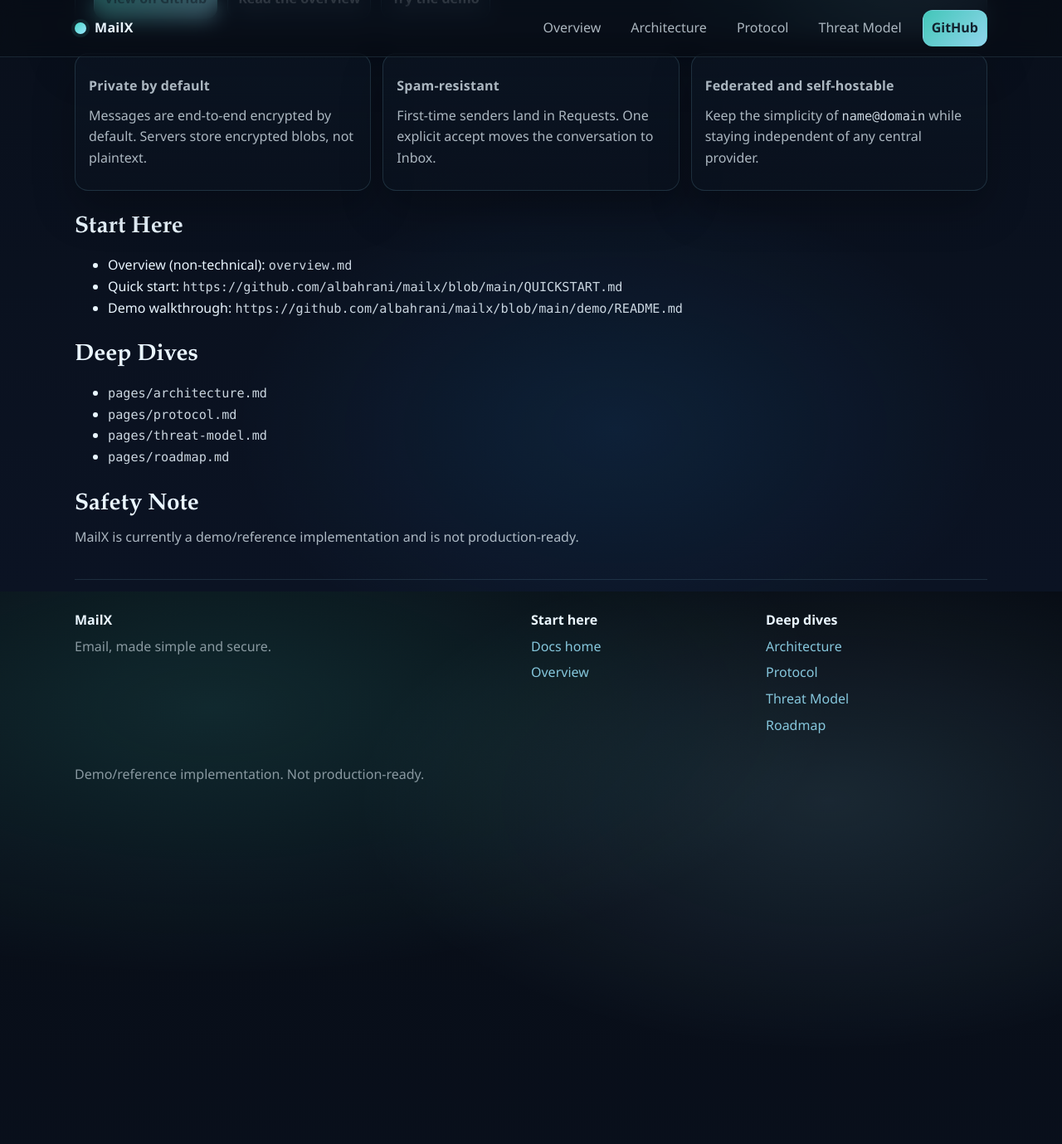
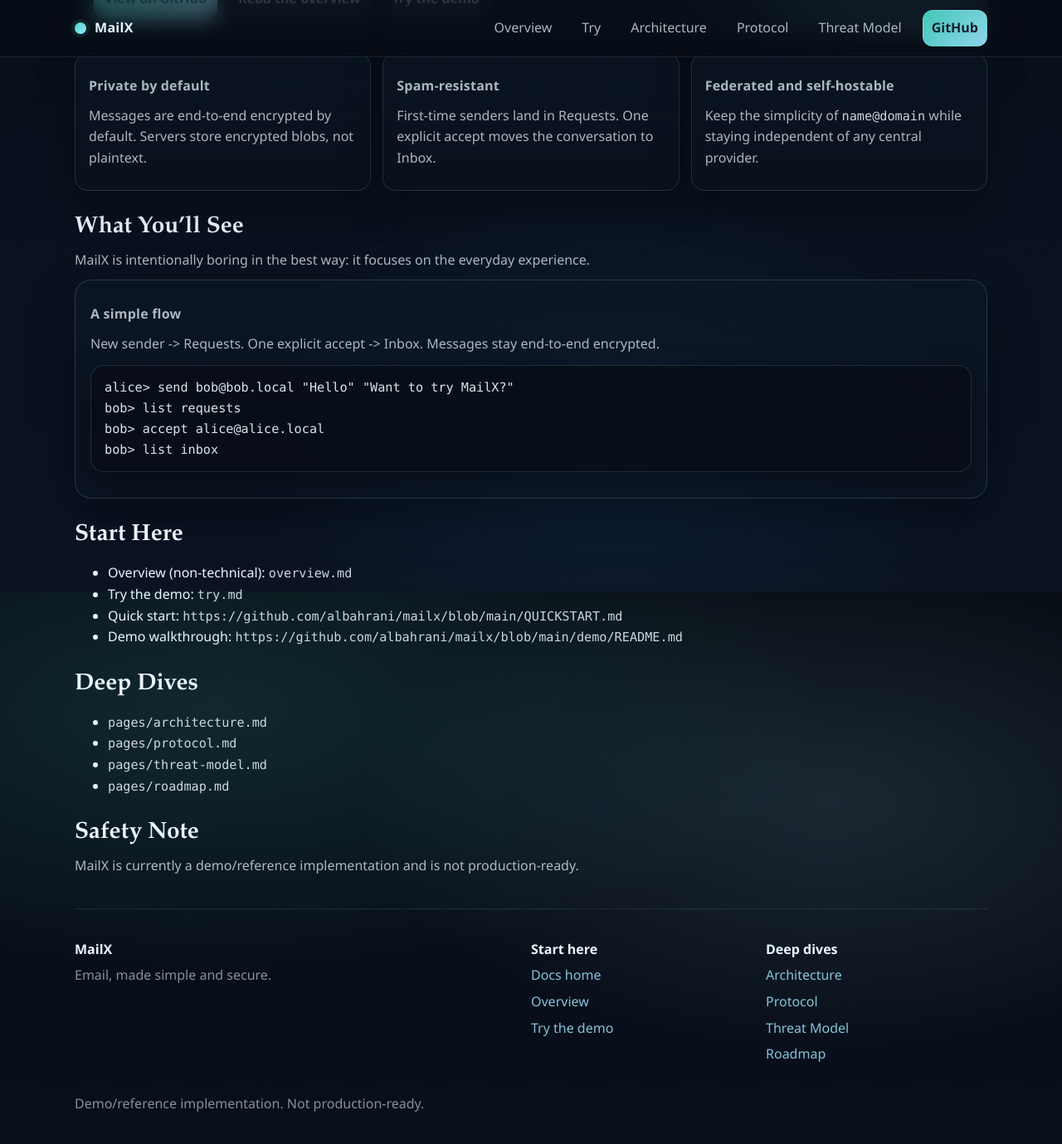
Before and after one commit to albahrani/mailx, a Jekyll site: the page built from docs/index.md, in a window 1280 px wide and 1400 px high, scrolled down 687 px. Shown: the top 1379 px of the window at 83% size. Built offline with Jekyll 4.4.1, drawn with Linux system fonts in a browser that asks for light colours.

Commit message:
docs(site): add Try page and clarify demo flow

```diff
--- a/docs/_layouts/default.html
+++ b/docs/_layouts/default.html
@@ -20,6 +20,7 @@
           </a>
           <nav class="menu" aria-label="Primary">
             <a href="{{ "/overview/" | relative_url }}">Overview</a>
+            <a href="{{ "/try/" | relative_url }}">Try</a>
             <a href="{{ "/pages/architecture/" | relative_url }}">Architecture</a>
             <a href="{{ "/pages/protocol/" | relative_url }}">Protocol</a>
             <a href="{{ "/pages/threat-model/" | relative_url }}">Threat Model</a>
@@ -49,6 +50,7 @@
               <div class="footTitle">Start here</div>
               <a href="{{ "/" | relative_url }}">Docs home</a>
               <a href="{{ "/overview/" | relative_url }}">Overview</a>
+              <a href="{{ "/try/" | relative_url }}">Try the demo</a>
             </div>
             <div>
               <div class="footTitle">Deep dives</div>
--- a/docs/index.md
+++ b/docs/index.md
@@ -16,7 +16,7 @@ hero: true
   <div class="actions">
     <a class="btn btnPrimary" href="https://github.com/albahrani/mailx">View on GitHub</a>
     <a class="btn" href="overview/">Read the overview</a>
-    <a class="btn" href="https://github.com/albahrani/mailx/blob/main/QUICKSTART.md">Try the demo</a>
+    <a class="btn" href="try/">Try the demo</a>
   </div>
 </div>
 
@@ -35,9 +35,23 @@ hero: true
   </div>
 </div>
 
+## What You'll See
+
+MailX is intentionally boring in the best way: it focuses on the everyday experience.
+
+<div class="panel">
+  <p class="cardTitle">A simple flow</p>
+  <p class="cardText">New sender -> Requests. One explicit accept -> Inbox. Messages stay end-to-end encrypted.</p>
+  <pre><code class="language-text">alice&gt; send bob@bob.local "Hello" "Want to try MailX?"
+bob&gt; list requests
+bob&gt; accept alice@alice.local
+bob&gt; list inbox</code></pre>
+</div>
+
 ## Start Here
 
 - Overview (non-technical): `overview.md`
+- Try the demo: `try.md`
 - Quick start: `https://github.com/albahrani/mailx/blob/main/QUICKSTART.md`
 - Demo walkthrough: `https://github.com/albahrani/mailx/blob/main/demo/README.md`
 
```
Also changed, not shown: docs/try.md (added, +33 -0 lines), README.md.
